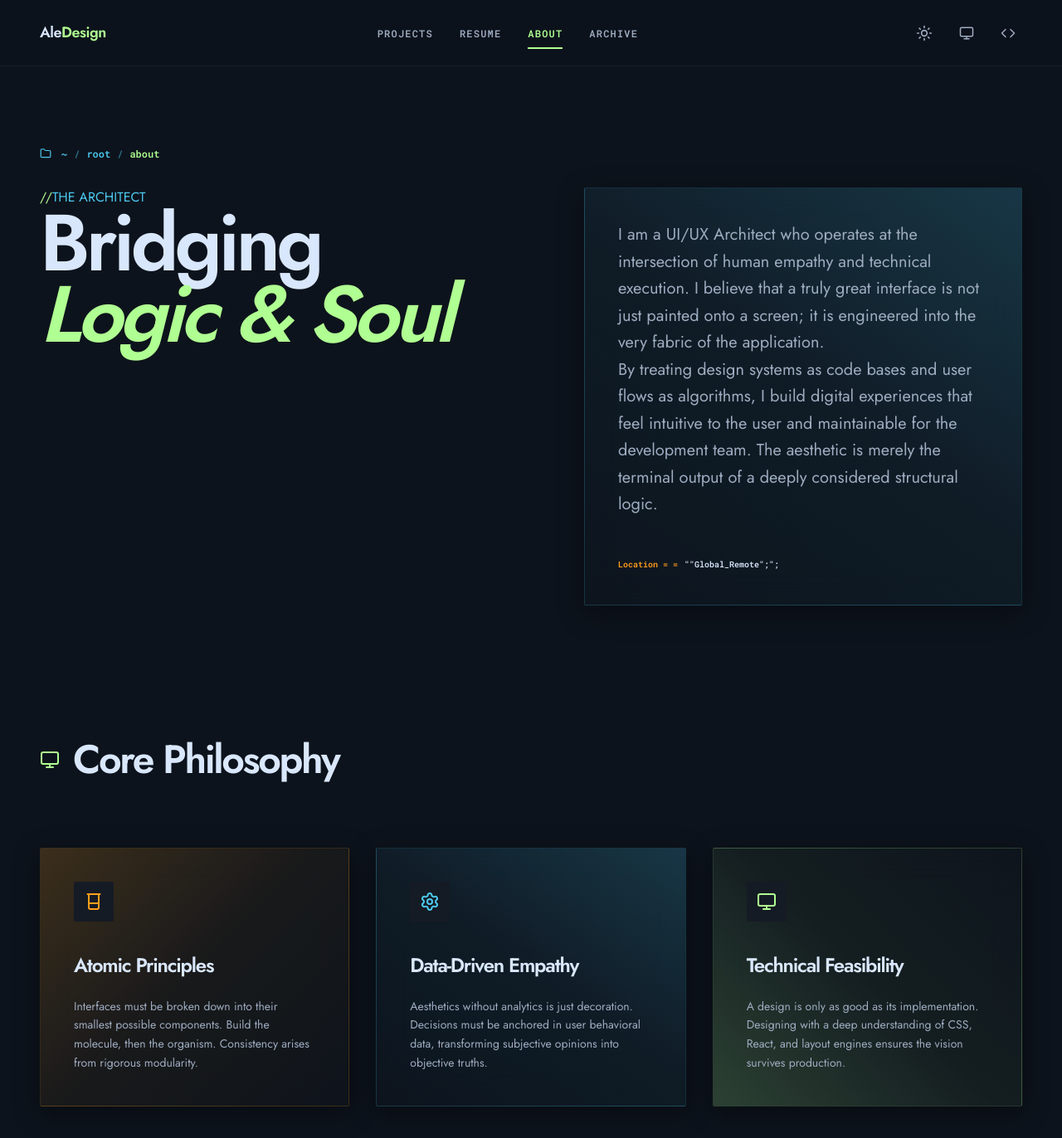
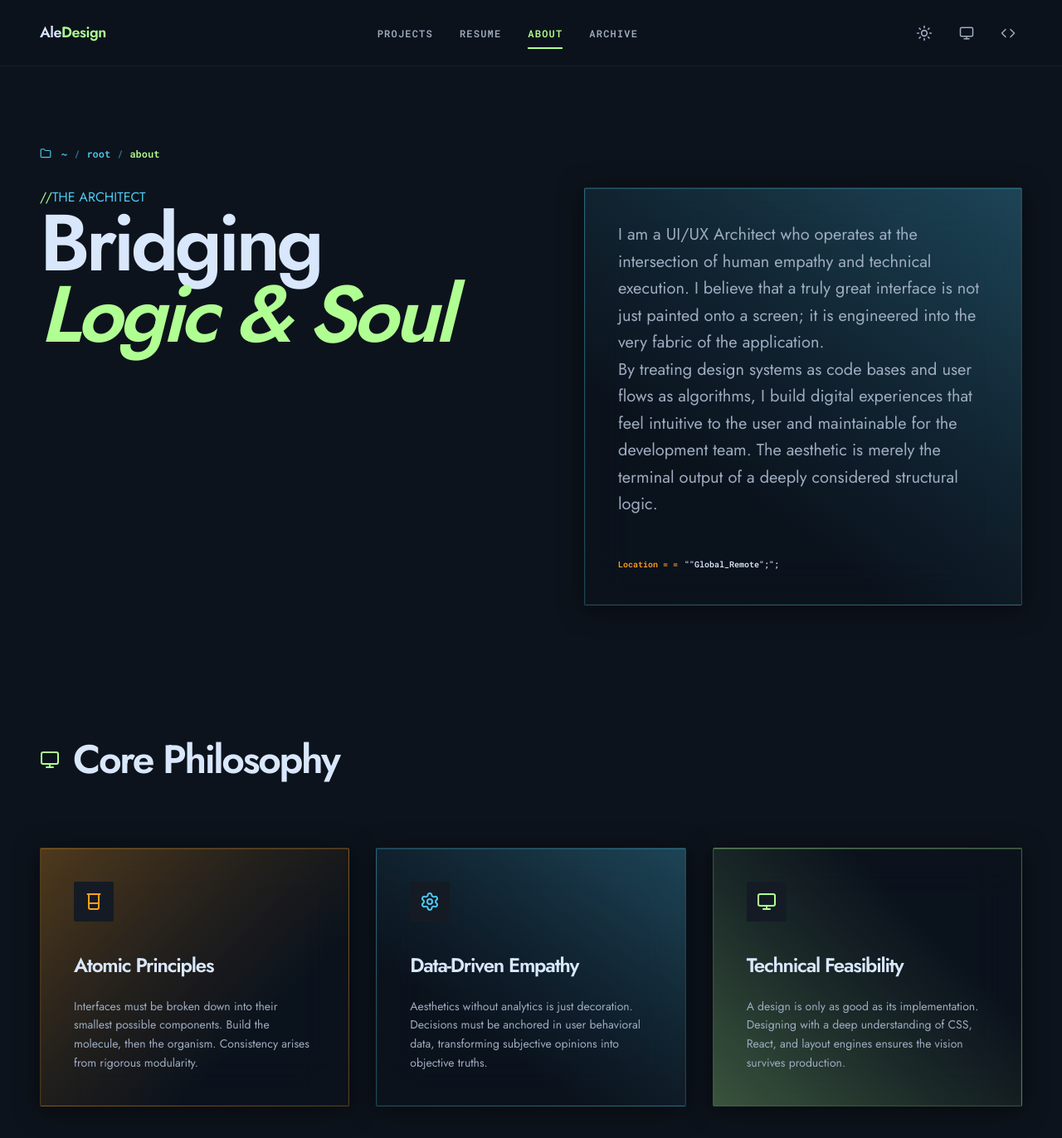
Before and after one commit to alejandropd-1/portfolio-2026, a Next.js app: page /about in a window 1280 px wide. Shown: the top 1372 px of the page at 83% size. Built offline with nearby package versions, Linux system fonts and the light colour scheme.

Commit message:
mae some minor changes to color

```diff
--- a/src/app/about/ClientAbout.tsx
+++ b/src/app/about/ClientAbout.tsx
@@ -10,16 +10,19 @@ import Breadcrumb from '@/components/Breadcrumb';
 const philosophies = [
   {
     icon: <Beaker size={24} className="secondary-text" />,
+    accent: 'secondary',
     title: 'Atomic Principles',
     description: 'Interfaces must be broken down into their smallest possible components. Build the molecule, then the organism. Consistency arises from rigorous modularity.'
   },
   {
     icon: <Settings size={24} className="tertiary-text" />,
+    accent: 'tertiary',
     title: 'Data-Driven Empathy',
     description: 'Aesthetics without analytics is just decoration. Decisions must be anchored in user behavioral data, transforming subjective opinions into objective truths.'
   },
   {
     icon: <Monitor size={24} className="primary-text" />,
+    accent: 'primary',
     title: 'Technical Feasibility',
     description: 'A design is only as good as its implementation. Designing with a deep understanding of CSS, React, and layout engines ensures the vision survives production.'
   }
@@ -74,7 +77,7 @@ export default function ClientAbout({ frontmatter, content }: { frontmatter: any
                 viewport={{ once: true }}
                 transition={{ delay: i * 0.1 }}
               >
-                <SyntaxCard className={styles.about__philosophyCard}>
+                <SyntaxCard className={styles.about__philosophyCard} data-accent={item.accent}>
                   <div className={styles.about__philosophyCardIcon}>{item.icon}</div>
                   <h3>{item.title}</h3>
                   <p>{item.description}</p>
--- a/src/components/UI.tsx
+++ b/src/components/UI.tsx
@@ -1,16 +1,16 @@
-import { ReactNode } from 'react';
+import React, { ReactNode } from 'react';
 import styles from '../styles/components/_ui.module.scss';
 import { clsx } from 'clsx';
 
-interface SyntaxCardProps {
+interface SyntaxCardProps extends React.HTMLAttributes<HTMLDivElement> {
   children: ReactNode;
   className?: string;
   label?: string;
 }
 
-export function SyntaxCard({ children, className = "", label }: SyntaxCardProps) {
+export function SyntaxCard({ children, className = "", label, ...rest }: SyntaxCardProps) {
   return (
-    <div className={clsx(styles.syntaxCard, className)}>
+    <div className={clsx(styles.syntaxCard, className)} {...rest}>
       {label && (
         <div className={styles.syntaxCard__label}>
           <span>#</span> {label}
--- a/src/styles/abstracts/_mixins.scss
+++ b/src/styles/abstracts/_mixins.scss
@@ -5,11 +5,22 @@
 @use "breakpoints" as *;
 
 @mixin glass($color-rgb: "--clr-brand-on-surface-rgb", $angle: 135deg) {
-  background: linear-gradient($angle, rgba(var(#{$color-rgb}), 0.2) 0%, rgba(var(#{$color-rgb}), 0.05) 50%, rgba(var(#{$color-rgb}), 0.01) 100%);
-  background-color: rgba(var(--clr-brand-surface-rgb), 0.45);
-  backdrop-filter: blur(20px);
-  border: 1px solid rgba(var(#{$color-rgb}), 0.15);
-  box-shadow: 0 8px 32px 0 rgba(0, 0, 0, 0.4);
+  // Frosted glass: dark translucent base + color bloom from corner
+  background:
+    linear-gradient($angle,
+      rgba(var(#{$color-rgb}), 0.28) 0%,
+      rgba(var(#{$color-rgb}), 0.10) 40%,
+      rgba(0, 0, 0, 0) 70%
+    ),
+    rgba(var(--clr-brand-surface-rgb), 0.6);
+  backdrop-filter: blur(28px) saturate(1.6) brightness(0.95);
+  -webkit-backdrop-filter: blur(28px) saturate(1.6) brightness(0.95);
+  border: 1px solid rgba(var(#{$color-rgb}), 0.25);
+  box-shadow:
+    0 4px 30px rgba(0, 0, 0, 0.5),
+    inset 0 1px 0 rgba(var(#{$color-rgb}), 0.22),
+    inset 0 0 0 1px rgba(var(--clr-brand-on-surface-rgb), 0.04);
+  position: relative;
 }
 
 @mixin syntax-card {
--- a/src/styles/pages/_about.module.scss
+++ b/src/styles/pages/_about.module.scss
@@ -62,11 +62,6 @@
     @include mq(md) {
       grid-template-columns: repeat(3, 1fr);
     }
-
-    // Target the motion.div wrappers
-    & > div:nth-child(1) .about__philosophyCard { @include glass("--clr-brand-secondary-rgb", 135deg); }
-    & > div:nth-child(2) .about__philosophyCard { @include glass("--clr-brand-tertiary-rgb", 215deg); }
-    & > div:nth-child(3) .about__philosophyCard { @include glass("--clr-brand-primary-rgb", 45deg); }
   }
 
   &__philosophyCard {
@@ -75,6 +70,12 @@
     height: 100%;
     display: flex;
     flex-direction: column;
+    // Base glass — color override injected per-card via data attribute below
+    @include glass("--clr-brand-on-surface-rgb", 135deg);
+
+    &[data-accent="secondary"] { @include glass("--clr-brand-secondary-rgb", 135deg); }
+    &[data-accent="tertiary"]  { @include glass("--clr-brand-tertiary-rgb", 215deg); }
+    &[data-accent="primary"]   { @include glass("--clr-brand-primary-rgb", 45deg); }
 
     &Icon {
       margin-bottom: $size-10;
```
